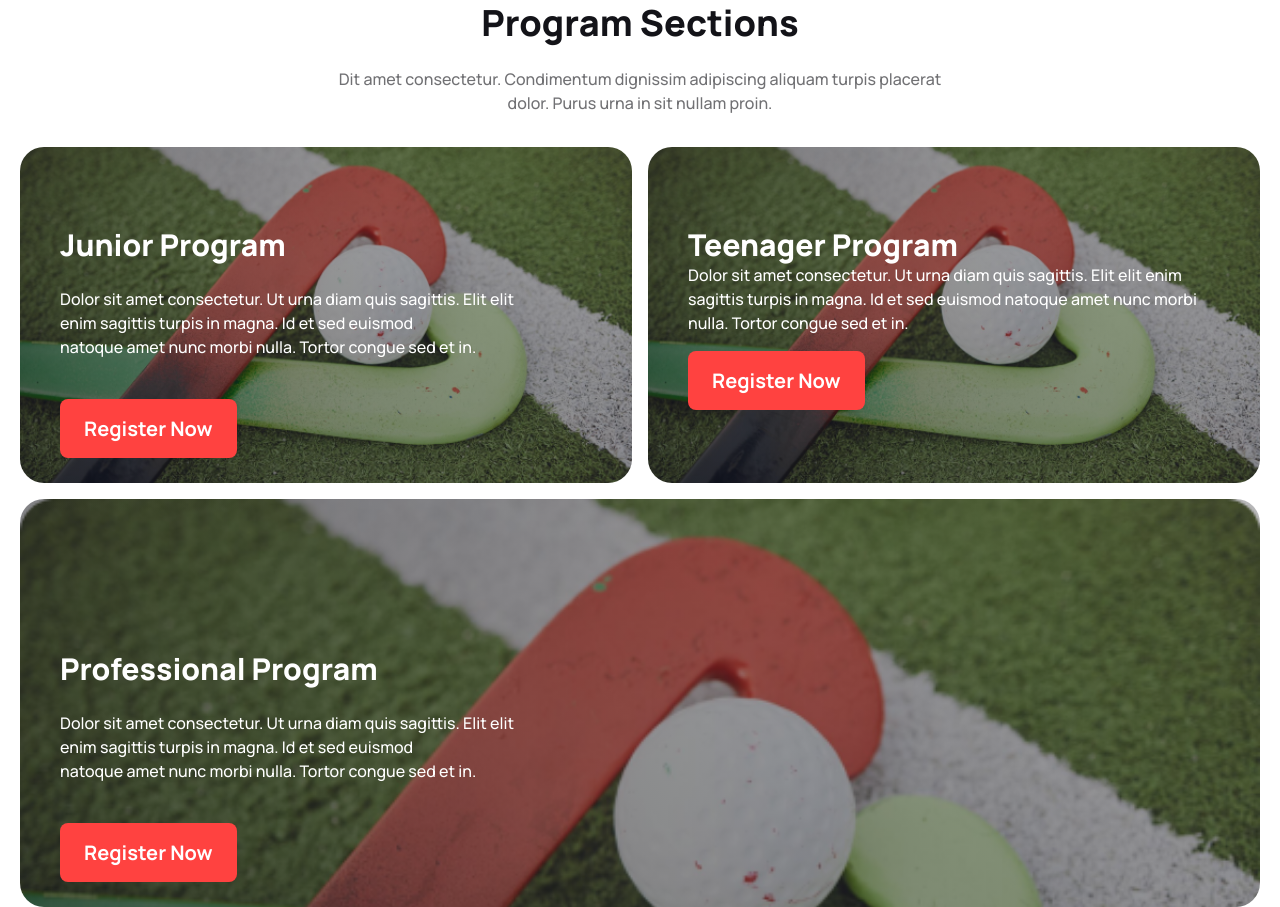
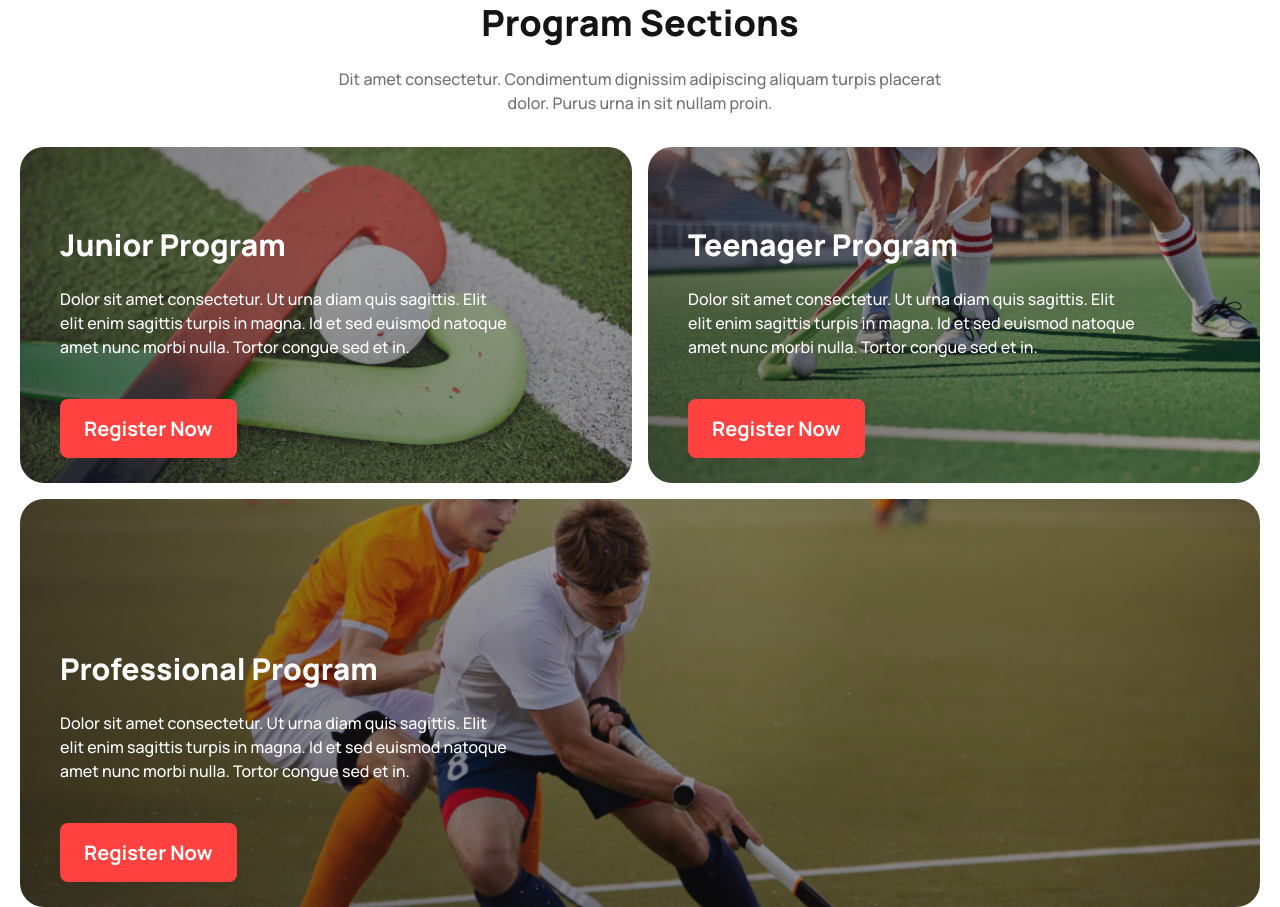
Before and after one commit to AnasCoding1986/hockey-assignment, a plain HTML site: page index.html in a window 1280 px wide. Shown: the part 1269-2176 px from the top of the page. Drawn offline with nearby package versions, Linux system fonts and the light colour scheme.

Commit message:
programme section

```diff
--- a/index.html
+++ b/index.html
@@ -158,21 +158,21 @@
         <p class="text-center mb-8 custom-text-color text-sm lg:text-base font-medium ">Dit amet consectetur. Condimentum dignissim adipiscing aliquam turpis placerat <br> dolor. Purus urna in sit nullam proin. </p>
         <div class="grid grid-cols-1 lg:grid-cols-2 gap-4">
           <div class="lg:rounded-3xl p-10 bg-[linear-gradient(45deg,rgba(19,19,24,0.6),rgba(19,19,24,0.3)),url(./Images/2.png)] bg-no-repeat bg-cover">
-            <h3 class="mt-10 text-3xl font-extrabold text-white">Junior Program</h3>
-            <p class="py-6 mb-8 text-base font-medium text-white">Dolor sit amet consectetur. Ut urna diam quis sagittis. Elit elit <br>
-            enim sagittis turpis in magna. Id et sed euismod <br> natoque amet nunc morbi nulla. Tortor congue sed et in.</p>
+            <h3 class="mt-4 lg:mt-10 text-xl lg:text-3xl font-extrabold text-white">Junior Program</h3>
+            <p class="lg:max-w-md py-6 mb-4 lg:mb-8 text-sm lg:text-base font-medium text-white">Dolor sit amet consectetur. Ut urna diam quis sagittis. Elit elit
+            enim sagittis turpis in magna. Id et sed euismod natoque amet nunc morbi nulla. Tortor congue sed et in.</p>
             <a class="px-5 lg:px-6 py-3 lg:py-4 rounded-lg text-white text-xl font-bold bg-primary-color transition-all duration-300 ease-linear hover:text-slate-400">Register Now</a>
           </div>
-          <div class="lg:rounded-3xl p-10 bg-[linear-gradient(45deg,rgba(19,19,24,0.6),rgba(19,19,24,0.3)),url(./Images/2.png)] bg-no-repeat bg-cover">
+          <div class="lg:rounded-3xl p-10 bg-[linear-gradient(45deg,rgba(19,19,24,0.6),rgba(19,19,24,0.3)),url(./Images/3.png)] bg-no-repeat bg-cover">
             <h3 class="mt-4 lg:mt-10 text-xl lg:text-3xl font-extrabold text-white">Teenager Program</h3>
-            <p class="max-w-20py-6 mb-8 text-sm lg:text-base font-medium text-white">Dolor sit amet consectetur. Ut urna diam quis sagittis. Elit elit
+            <p class="lg:max-w-md py-6 mb-4 lg:mb-8 text-sm lg:text-base font-medium text-white">Dolor sit amet consectetur. Ut urna diam quis sagittis. Elit elit
             enim sagittis turpis in magna. Id et sed euismod natoque amet nunc morbi nulla. Tortor congue sed et in.</p>
             <a class="px-5 lg:px-6 py-3 lg:py-4 rounded-lg text-white text-lg lg:text-xl font-bold bg-primary-color transition-all duration-300 ease-linear hover:text-slate-400">Register Now</a>
           </div>
-          <div class="lg:rounded-3xl p-10 lg:col-span-2 lg:pt-28 bg-[linear-gradient(45deg,rgba(19,19,24,0.6),rgba(19,19,24,0.3)),url(./Images/2.png)] bg-no-repeat bg-cover">
-            <h3 class="mt-10 text-3xl font-extrabold text-white">Professional Program</h3>
-            <p class="py-6 mb-8 text-base font-medium text-white">Dolor sit amet consectetur. Ut urna diam quis sagittis. Elit elit <br>
-            enim sagittis turpis in magna. Id et sed euismod <br> natoque amet nunc morbi nulla. Tortor congue sed et in.</p>
+          <div class="lg:rounded-3xl p-10 lg:col-span-2 lg:pt-28 bg-[linear-gradient(45deg,rgba(19,19,24,0.6),rgba(19,19,24,0.3)),url(./Images/4.png)] bg-no-repeat bg-cover">
+            <h3 class="mt-4 lg:mt-10 text-xl lg:text-3xl font-extrabold text-white">Professional Program</h3>
+            <p class="lg:max-w-md py-6 mb-4 lg:mb-8 text-sm lg:text-base font-medium text-white">Dolor sit amet consectetur. Ut urna diam quis sagittis. Elit elit
+            enim sagittis turpis in magna. Id et sed euismod natoque amet nunc morbi nulla. Tortor congue sed et in.</p>
             <a class="px-5 lg:px-6 py-3 lg:py-4 rounded-lg text-white text-xl font-bold bg-primary-color transition-all duration-300 ease-linear hover:text-slate-400">Register Now</a>
           </div>
         </div>
```
